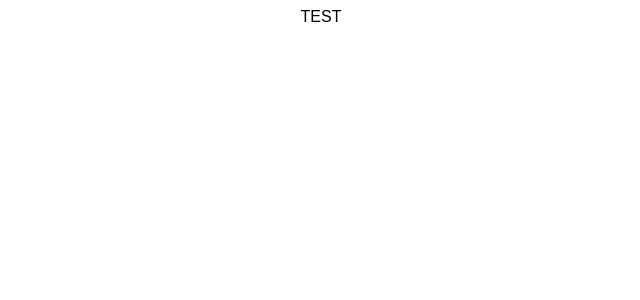
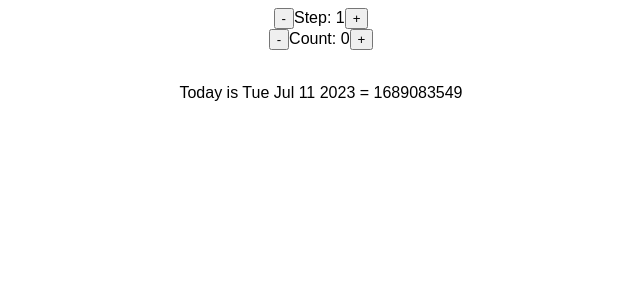
Before and after one commit to SenseiZarkoDukic/date-counter-v1, a React (Create React App) app: page / in a window 1280 px wide. Shown: the top 300 px of the page, without its empty margins (319-959 px from the left). Built offline with nearby package versions, Linux system fonts and the light colour scheme.

Commit message:
Created current date variable, dateSec variable that changes current date in seconds, and two state functions for setting steps and counts

```diff
--- a/src/App.js
+++ b/src/App.js
@@ -1,3 +1,5 @@
+import { useState } from "react";
+
 export default function App() {
   return (
     <div className="App">
@@ -7,5 +9,30 @@ export default function App() {
 }
 
 function Counter() {
-  return <div>TEST</div>;
+  const [step, setStep] = useState(1);
+  const [count, setCount] = useState(0);
+
+  const stepPlus = () => setStep((s) => s + 1);
+  const stepMinus = () => {
+    if (step > 1) setStep((s) => s - 1);
+  };
+  let date = Date().slice(0, 15);
+  let dataSec = Math.round(new Date().getTime() / 1000);
+
+  return (
+    <>
+      <div>
+        <button onClick={stepMinus}>-</button>Step: {step}
+        <button onClick={stepPlus}>+</button>
+      </div>
+      <div>
+        <button>-</button>Count: {count}
+        <button>+</button>
+      </div>
+      <br />
+      <p>
+        Today is {date} = {dataSec}
+      </p>
+    </>
+  );
 }
```
